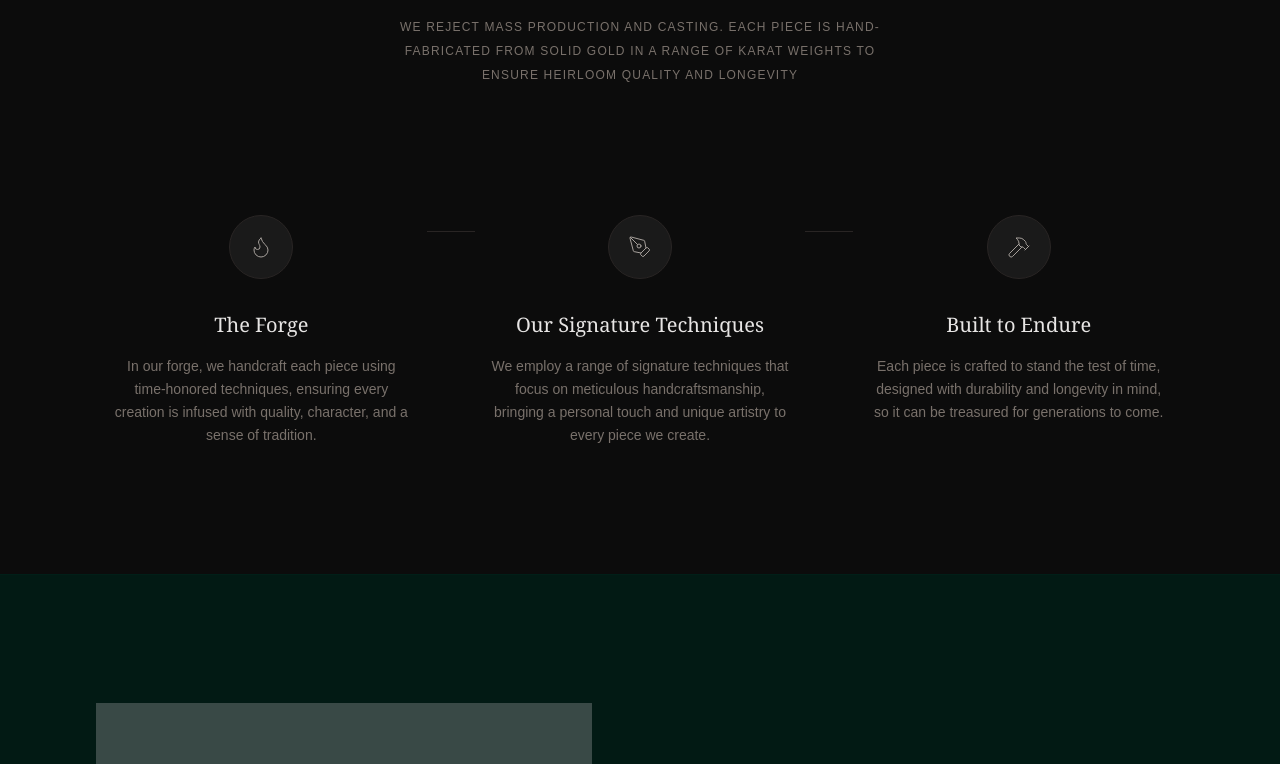
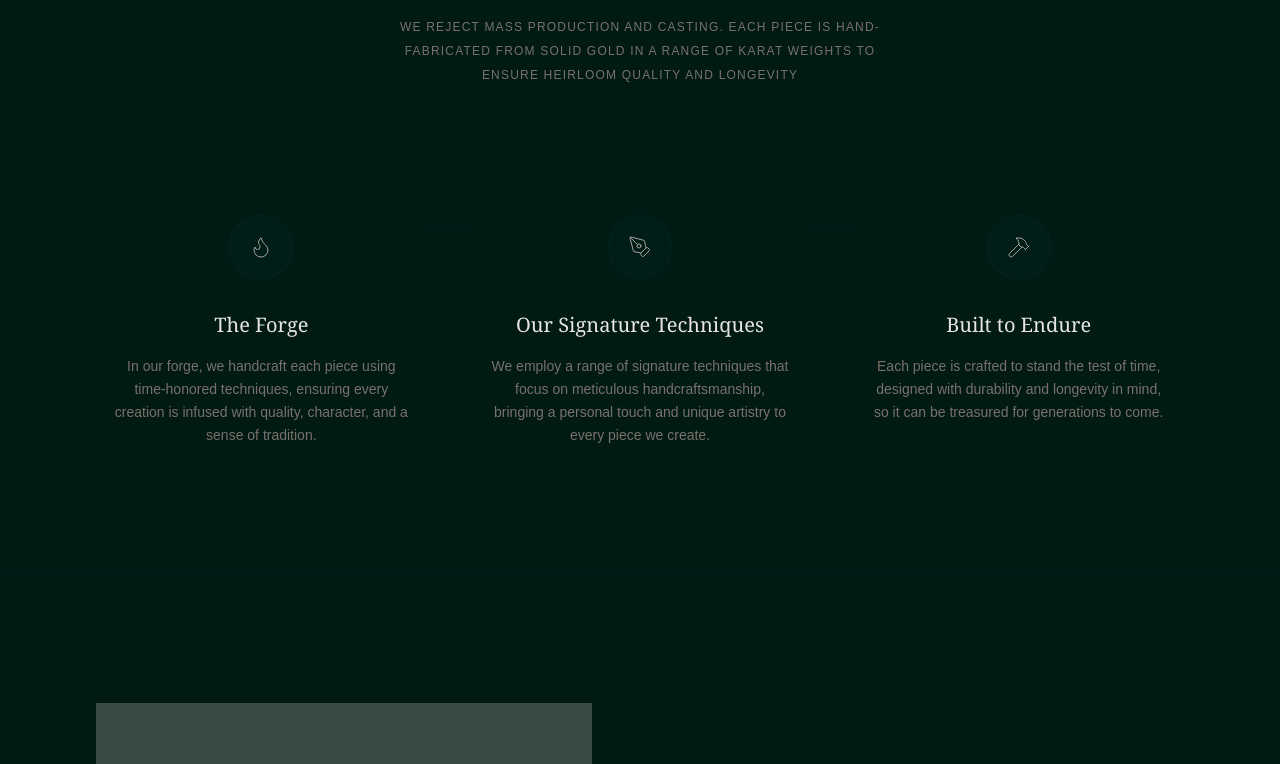
Before and after one commit to guptaRishi00/la.johri, a Next.js app: page /about in a window 1280 px wide. Shown: the part 2044-2808 px from the top of the page. Built offline with nearby package versions, Linux system fonts and the light colour scheme; grey boxes are pictures that could not be loaded.

Commit message:
first commit

```diff
--- a/src/app/about/page.tsx
+++ b/src/app/about/page.tsx
@@ -215,7 +215,7 @@ export default function AboutPage() {
       </section>
 
       {/* NEW SECTION: TRUE CRAFTSMANSHIP */}
-      <section className="bg-[#0c0c0c] py-32 px-6 md:px-12 lg:px-24 text-stone-200">
+      <section className="bg-[#021a14] py-32 px-6 md:px-12 lg:px-24 text-stone-200">
         <div className="max-w-7xl mx-auto">
           <div className="text-center mb-24">
             <span className="text-[#c0c0c0] uppercase tracking-[0.8em] text-[10px] block mb-4">
@@ -234,7 +234,7 @@ export default function AboutPage() {
 
           <div className="grid md:grid-cols-3 gap-12 relative">
             {/* Decorative Line */}
-            <div className="hidden md:block absolute top-12 left-0 w-full h-px bg-stone-800 z-0" />
+            <div className="hidden md:block absolute top-12 left-0 w-full h-px bg-emerald-950/30 z-0" />
 
             {/* Craft Step 1: THE FORGE */}
             <motion.div
@@ -242,9 +242,9 @@ export default function AboutPage() {
               whileInView={{ opacity: 1, y: 0 }}
               viewport={{ once: true }}
               transition={{ delay: 0.1 }}
-              className="relative z-10 bg-[#0c0c0c] pt-8"
+              className="relative z-10 bg-[#021a14] pt-8"
             >
-              <div className="w-16 h-16 bg-[#1a1a1a] flex items-center justify-center border border-stone-800 mb-8 mx-auto rounded-full group hover:border-[#c0c0c0] transition-colors">
+              <div className="w-16 h-16 bg-emerald-950/20 flex items-center justify-center border border-emerald-950/50 mb-8 mx-auto rounded-full group hover:border-[#c0c0c0] transition-colors">
                 <Flame
                   className="text-stone-400 w-6 h-6 group-hover:text-[#c0c0c0]"
                   strokeWidth={1}
@@ -264,9 +264,9 @@ export default function AboutPage() {
               whileInView={{ opacity: 1, y: 0 }}
               viewport={{ once: true }}
               transition={{ delay: 0.2 }}
-              className="relative z-10 bg-[#0c0c0c] pt-8"
+              className="relative z-10 bg-[#021a14] pt-8"
             >
-              <div className="w-16 h-16 bg-[#1a1a1a] flex items-center justify-center border border-stone-800 mb-8 mx-auto rounded-full group hover:border-[#c0c0c0] transition-colors">
+              <div className="w-16 h-16 bg-emerald-950/20 flex items-center justify-center border border-emerald-950/50 mb-8 mx-auto rounded-full group hover:border-[#c0c0c0] transition-colors">
                 <PenTool
                   className="text-stone-400 w-6 h-6 group-hover:text-[#c0c0c0]"
                   strokeWidth={1}
@@ -288,9 +288,9 @@ export default function AboutPage() {
               whileInView={{ opacity: 1, y: 0 }}
               viewport={{ once: true }}
               transition={{ delay: 0.3 }}
-              className="relative z-10 bg-[#0c0c0c] pt-8"
+              className="relative z-10 bg-[#021a14] pt-8"
             >
-              <div className="w-16 h-16 bg-[#1a1a1a] flex items-center justify-center border border-stone-800 mb-8 mx-auto rounded-full group hover:border-[#c0c0c0] transition-colors">
+              <div className="w-16 h-16 bg-emerald-950/20 flex items-center justify-center border border-emerald-950/50 mb-8 mx-auto rounded-full group hover:border-[#c0c0c0] transition-colors">
                 <Hammer
                   className="text-stone-400 w-6 h-6 group-hover:text-[#c0c0c0]"
                   strokeWidth={1}
--- a/src/app/products/page.tsx
+++ b/src/app/products/page.tsx
@@ -1,6 +1,7 @@
 "use client";
 import React, { useState } from "react";
 import { motion, AnimatePresence } from "framer-motion";
+import Link from "next/link";
 import { BRAND_IMAGES } from "@/constants/images";
 import { ArrowRight, Filter, ShoppingBag, Sparkles } from "lucide-react";
 
@@ -18,7 +19,7 @@ const products = [
     category: "diamonds",
     type: "3.5ct D-IF Oval",
     price: "Inquire for Pricing",
-    image: BRAND_IMAGES.DIAMOND_HERO,
+    image: "https://imgs.search.brave.com/-DJlJa1mruPad4lPaYx-gpaur0Y9FBZe7nHRm3hG-iA/rs:fit:860:0:0:0/g:ce/aHR0cHM6Ly92YXJu/aXlhLmNvbS9jZG4v/c2hvcC9maWxlcy8x/N180MDVmNjE0Ni02/NDBmLTQ0ODgtYWM0/Yy00NTc1NzA4NDhk/OTgucG5nP3Y9MTc1/ODg3MjAzOCZ3aWR0/aD0xNTAw",
     desc: "A colorless masterpiece with absolute internal perfection.",
   },
   {
@@ -37,7 +38,7 @@ const products = [
     category: "jewelry",
     type: "Antique Nakshi",
     price: "Inquire for Pricing",
-    image: BRAND_IMAGES.JEWELRY_NECKLACE,
+    image: "/temple.png",
     desc: "A hand-chased gold lineage piece depicting ancient motifs.",
   },
   {
@@ -47,7 +48,7 @@ const products = [
     type: "Kashmir Blue",
     price: "Price on Request",
     image:
-      "https://images.unsplash.com/photo-1588444839799-eb0c5a1bc71a?auto=format&fit=crop&q=80&w=2400",
+      "/blue.png",
     desc: "Velvety depth found only in the historic Kashmir mines.",
   },
   {
@@ -103,11 +104,10 @@ export default function ProductsPage() {
               <button
                 key={cat.id}
                 onClick={() => setActiveFilter(cat.id)}
-                className={`text-[10px] uppercase tracking-[0.4em] transition-all duration-500 pb-2 border-b ${
-                  activeFilter === cat.id
-                    ? "text-[#c0c0c0] border-[#c0c0c0]"
-                    : "text-emerald-100/30 border-transparent hover:text-emerald-100"
-                }`}
+                className={`text-[10px] uppercase tracking-[0.4em] transition-all duration-500 pb-2 border-b ${activeFilter === cat.id
+                  ? "text-[#c0c0c0] border-[#c0c0c0]"
+                  : "text-emerald-100/30 border-transparent hover:text-emerald-100"
+                  }`}
               >
                 {cat.name}
               </button>
@@ -164,9 +164,9 @@ export default function ProductsPage() {
                       <span className="text-[9px] tracking-[0.3em] text-[#c0c0c0] uppercase font-medium">
                         {product.price}
                       </span>
-                      <button className="flex items-center gap-2 text-[8px] text-stone-500 hover:text-stone-100 transition-colors uppercase tracking-[0.4em]">
+                      <Link href="/enquire" className="flex items-center gap-2 text-[8px] text-stone-500 hover:text-stone-100 transition-colors uppercase tracking-[0.4em]">
                         View Details <ArrowRight size={10} />
-                      </button>
+                      </Link>
                     </div>
                   </div>
                 </motion.div>
@@ -193,9 +193,9 @@ export default function ProductsPage() {
             every diamond in our vault. We specialize in Type IIa diamonds—the
             most chemically pure crystals known to man.
           </p>
-          <button className="px-12 py-5 bg-[#021a14] text-[#c0c0c0] text-[10px] uppercase tracking-[0.4em] hover:bg-[#c0c0c0] hover:text-[#021a14] transition-all duration-700">
+          <Link href="/enquire" className="inline-block px-12 py-5 bg-[#021a14] text-[#c0c0c0] text-[10px] uppercase tracking-[0.4em] hover:bg-[#c0c0c0] hover:text-[#021a14] transition-all duration-700">
             Request Gemmology Consultation
-          </button>
+          </Link>
         </div>
       </section>
     </main>
--- a/src/components/layout/Navbar.tsx
+++ b/src/components/layout/Navbar.tsx
@@ -30,9 +30,9 @@ export const Navbar = () => {
   return (
     <>
       <nav
-        className={`fixed top-0 w-full z-50 transition-all duration-700 px-4 sm:px-6 md:px-12 py-4 md:py-8 flex justify-between items-center ${isScrolled || isMenuOpen
-            ? "bg-[#021a14]/95 backdrop-blur-xl py-4 md:py-6 shadow-lg"
-            : "bg-transparent"
+        className={`fixed top-0 w-full z-50 transition-all duration-700 px-4 sm:px-6 md:px-12 py-6 md:py-8 flex justify-between items-center ${isScrolled || isMenuOpen
+          ? "bg-[#021a14]/95 backdrop-blur-xl py-5 md:py-6 shadow-lg"
+          : "bg-transparent"
           }`}
       >
         {/* Left Side: Burger & Desktop Links */}
@@ -44,14 +44,14 @@ export const Navbar = () => {
           >
             <span
               className={`h-px bg-[#c0c0c0] transition-all duration-500 ${isMenuOpen
-                  ? "w-6 md:w-8 rotate-45 translate-y-2 md:translate-y-2.5"
-                  : "w-6 md:w-8"
+                ? "w-6 md:w-8 rotate-45 translate-y-2 md:translate-y-2.5"
+                : "w-6 md:w-8"
                 }`}
             />
             <span
               className={`h-px bg-[#c0c0c0] transition-all duration-500 ${isMenuOpen
-                  ? "w-6 md:w-8 -rotate-45"
-                  : "w-4 md:w-5 group-hover:w-6 md:group-hover:w-8"
+                ? "w-6 md:w-8 -rotate-45"
+                : "w-4 md:w-5 group-hover:w-6 md:group-hover:w-8"
                 }`}
             />
           </button>
--- a/src/components/sections/PrivateConcierge.tsx
+++ b/src/components/sections/PrivateConcierge.tsx
@@ -1,6 +1,7 @@
 "use client";
 import React from "react";
 import { motion } from "framer-motion";
+import Link from "next/link";
 import { ArrowUpRight } from "lucide-react";
 import { BRAND_IMAGES } from "@/constants/images";
 
@@ -49,7 +50,7 @@ export const PrivateConcierge = () => {
             and provenance of each piece.
           </p>
 
-          <button className="flex items-center gap-4 text-[10px] md:text-[11px] uppercase tracking-[0.3em] md:tracking-[0.5em] text-[#021a14] group">
+          <Link href="/enquire" className="flex items-center gap-4 text-[10px] md:text-[11px] uppercase tracking-[0.3em] md:tracking-[0.5em] text-[#021a14] group">
             <span className="border-b border-[#021a14]/20 pb-2 group-hover:border-[#c0c0c0] transition-all duration-500 whitespace-nowrap">
               Book Private Viewing
             </span>
@@ -59,7 +60,7 @@ export const PrivateConcierge = () => {
                 className="transition-transform duration-500 group-hover:rotate-45"
               />
             </div>
-          </button>
+          </Link>
         </motion.div>
       </div>
     </section>
```
Also changed, not shown: 2 other files (tests, documents, lock files or other folders).
